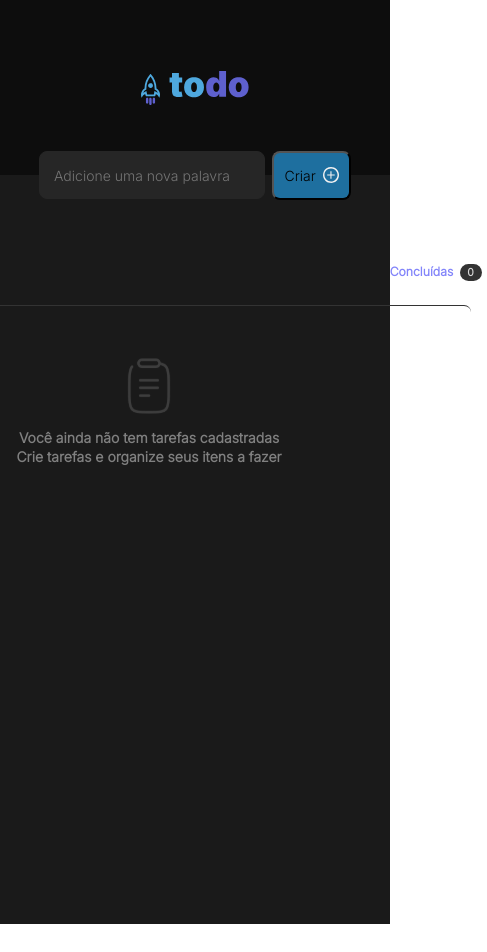
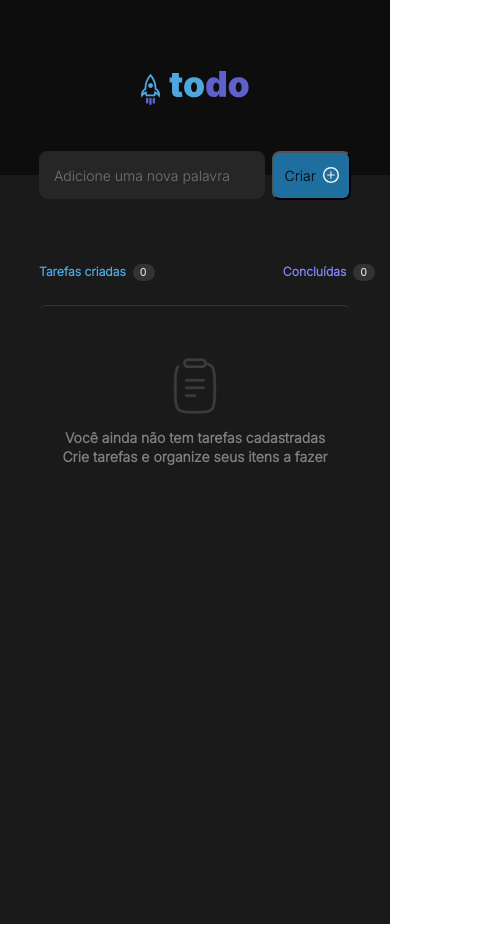
Before and after one commit to FelipeKonig/desafio-1-react, a React (Vite) app: page / in a window 390 px wide. Shown: the whole page, 487 px wide, since content can reach past the window. Built offline with nearby package versions, Linux system fonts and the light colour scheme.

Commit message:
empty page responsive

```diff
--- a/src/components/List.module.css
+++ b/src/components/List.module.css
@@ -8,7 +8,8 @@
     gap: 24px;
 
     position: absolute;
-    width: 46rem;
+    width: 80%;
+    max-width: 46rem;
     height: 17.9375rem;
     left: calc(50% - 736px/2);
     top: 18.875rem;
@@ -22,11 +23,9 @@
     justify-content: space-between;
     align-items: flex-end;
     padding: 0px;
-    gap: 31.5rem;
 
-    width: 46rem;
+    max-width: 46rem;
     height: 1.1875rem;
-
 
     /* Inside auto layout */
 
@@ -112,7 +111,7 @@ span {
     padding: 0px;
     gap: 0.5rem;
 
-    width: 6.9375rem;
+    max-width: 6.9375rem;
     height: 1.1875rem;
 
 
@@ -161,7 +160,7 @@ span {
     padding: 4rem 1.5rem;
     gap: 1rem;
 
-    width: 46rem;
+    max-width: 46rem;
     height: 15.25rem;
 
     /* Grey 400 */
@@ -178,7 +177,7 @@ span {
 }
 
 .emptyList {
-    width: 43rem;
+    max-width: 43rem;
     height: 2.75rem;
 
     font-weight: 700;
@@ -200,3 +199,11 @@ span {
     align-self: stretch;
     flex-grow: 0;
 }
+
+@media (max-width: 800px) {
+
+    .tasks {
+        left: calc(50% - 80%/2);
+    }
+
+}
--- a/src/components/NewTask.module.css
+++ b/src/components/NewTask.module.css
@@ -14,14 +14,6 @@
     width: 80%;
     left: calc(50% - 46rem/2);
     top: 10.8125rem;
-}
-
-@media (max-width: 800px) {
-
-    .principal {
-        left: calc(50% - 80%/2);
-    }
-
 }
 
 input {
@@ -79,3 +71,11 @@ button {
     flex-grow: 0;
     float: right;
 }
+
+@media (max-width: 800px) {
+
+    .principal {
+        left: calc(50% - 80%/2);
+    }
+
+}
```
